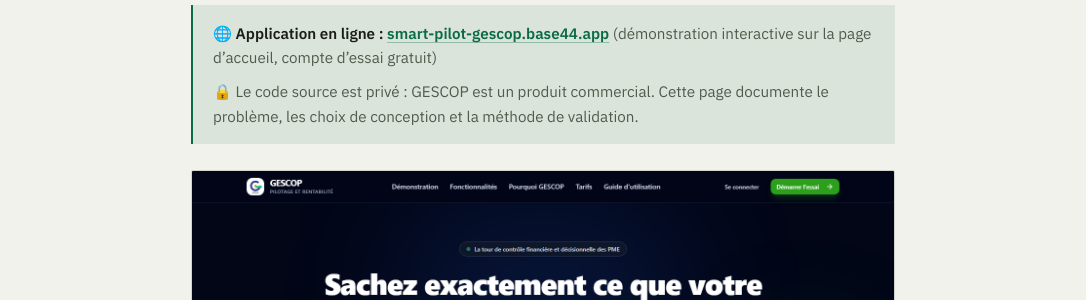
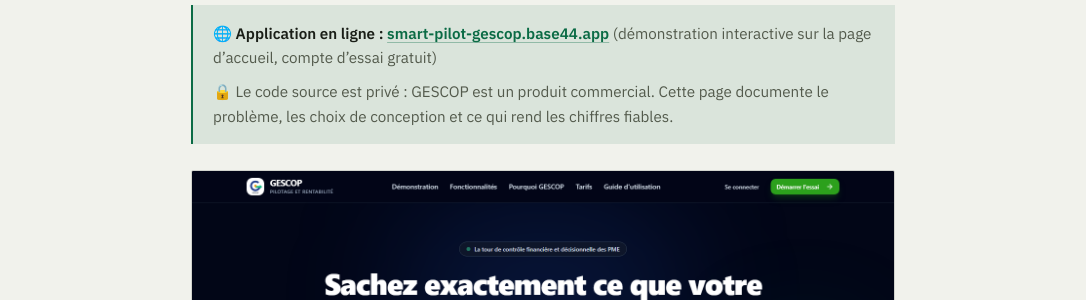
Before and after one commit to Issa0900/Issa-Ouedraogo, a Jekyll site: the page built from gescop/index.md, in a window 1280 px wide and 900 px high. Shown: the part 421-721 px from the top of the window, without its empty margins (97-1183 px from the left). Built offline with Jekyll 4.4.1, drawn with Linux system fonts in a browser that asks for light colours.

Commit message:
GESCOP : parler de fiabilité plutôt que de validation
Co-Authored-By: Claude Opus 5.5 <noreply@anthropic.com>

```diff
--- a/gescop/index.md
+++ b/gescop/index.md
@@ -16,7 +16,7 @@ Application web (SaaS) qui transforme les fichiers éparpillés d'une PME (vente
 
 > 🌐 **Application en ligne : [smart-pilot-gescop.base44.app](https://smart-pilot-gescop.base44.app)** (démonstration interactive sur la page d'accueil, compte d'essai gratuit)
 >
-> 🔒 Le code source est privé : GESCOP est un produit commercial. Cette page documente le problème, les choix de conception et la méthode de validation.
+> 🔒 Le code source est privé : GESCOP est un produit commercial. Cette page documente le problème, les choix de conception et ce qui rend les chiffres fiables.
 
 ![Page d'accueil de GESCOP](./assets/accueil.png)
 
```
Also changed, not shown: gescop/README.md (+1 -1 lines).
